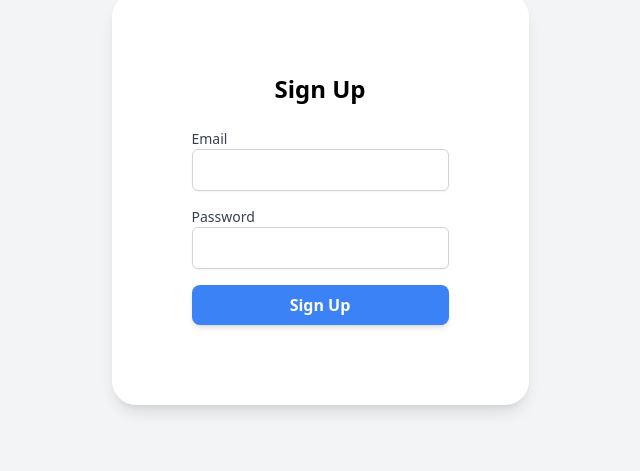
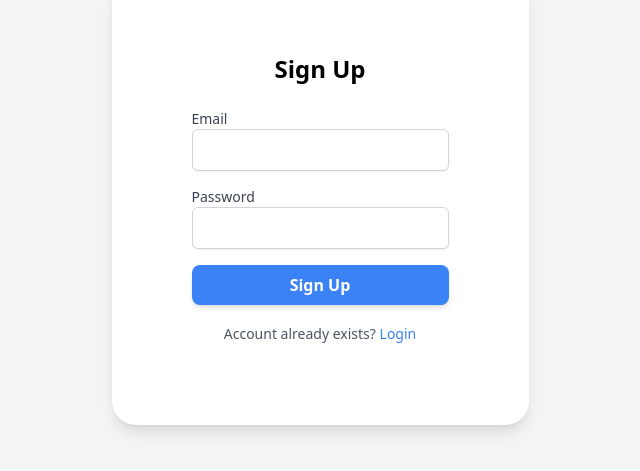
Before and after one commit to Yash912002/Engineering_Cradle_Project, a Next.js app: page /signup in a window 1280 px wide. Shown: the part 201-672 px from the top of the page, without its empty margins (320-960 px from the left). Built offline with nearby package versions, Linux system fonts and the light colour scheme.

Commit message:
Added login link

```diff
--- a/src/components/SignUpForm.tsx
+++ b/src/components/SignUpForm.tsx
@@ -3,6 +3,7 @@
 import React, { useState } from "react";
 import axios from "axios";
 import { useRouter } from "next/navigation";
+import Link from "next/link";
 
 export default function SignUpForm() {
 	const handleSubmit = async (e: React.FormEvent) => {
@@ -17,9 +18,9 @@
 				}
 			);
 
-      if(response.status === 200) {
-        router.push("/products");
-      }
+			if (response.status === 200) {
+				router.push("/products");
+			}
 		} catch (error) {
 			console.error(error);
 		}
@@ -27,7 +28,7 @@
 
 	const [email, setEmail] = useState("");
 	const [password, setPassword] = useState("");
-  const router = useRouter();
+	const router = useRouter();
 
 	return (
 		<div className="min-h-screen bg-gray-100 flex flex-col justify-center sm:py-12">
@@ -68,6 +69,14 @@
 							Sign Up
 						</button>
 					</form>
+					<div className="mt-4 text-center">
+						<span className="text-sm text-gray-600">
+							Account already exists?{" "}
+							<Link href="/login" className="text-blue-500 hover:underline">
+								Login
+							</Link>
+						</span>
+					</div>
 				</div>
 			</div>
 		</div>
```
